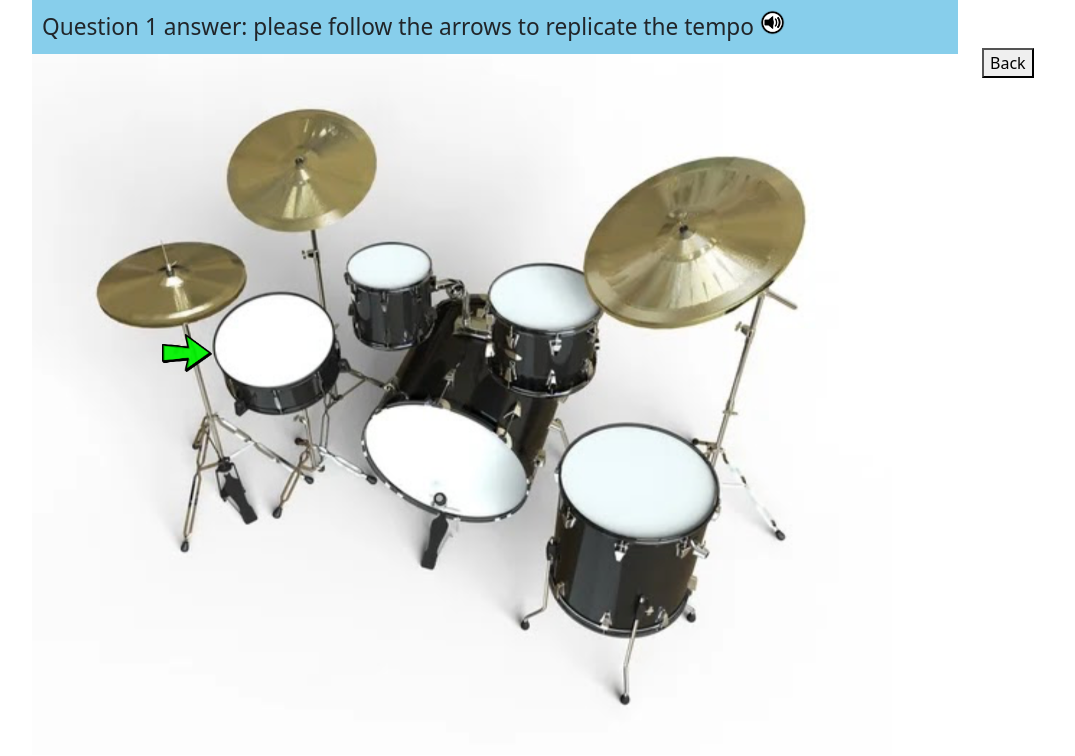
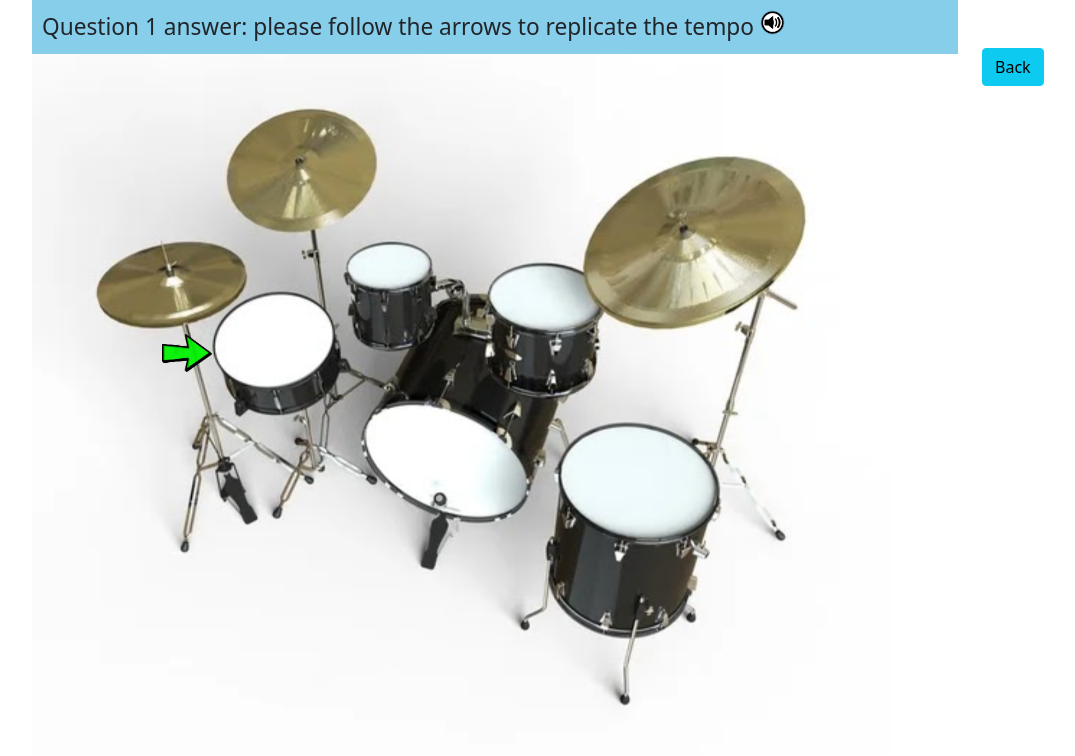
Before and after one commit to liuzheyu1998/drum-master, a Flask app: page /quizresult/1 in a window 1280 px wide. Shown: the part 44-800 px from the top of the page, without its empty margins (145-1220 px from the left). Run offline with Flask 2, Linux system fonts and the light colour scheme; some libraries are stand-ins or nearby versions.

Commit message:
Adding styles back button

```diff
--- a/templates/quizAnswer.html
+++ b/templates/quizAnswer.html
@@ -54,7 +54,7 @@
         <br>
 
 
-        <button type="button" id="back">Back</button>
+        <button type="button" id="back" class="btn btn-info">Back</button>
 
 
     </div>
```
